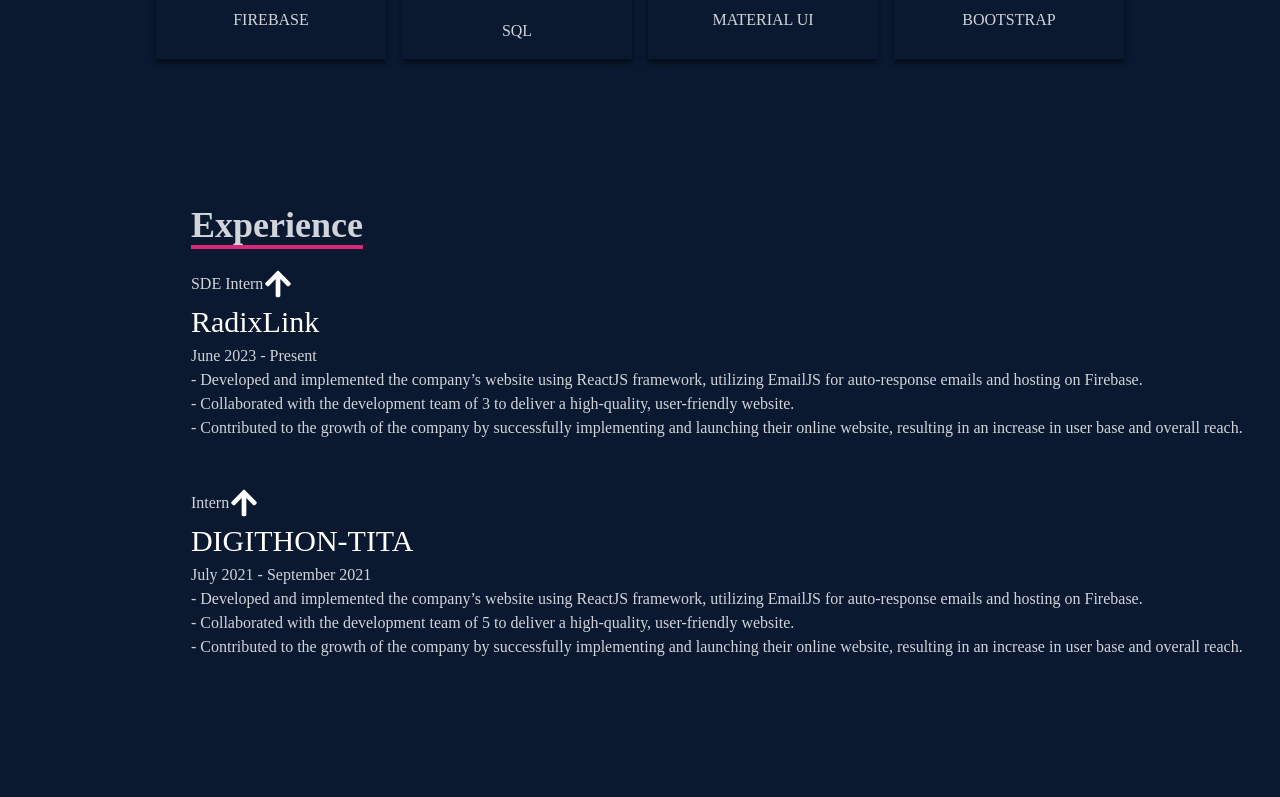
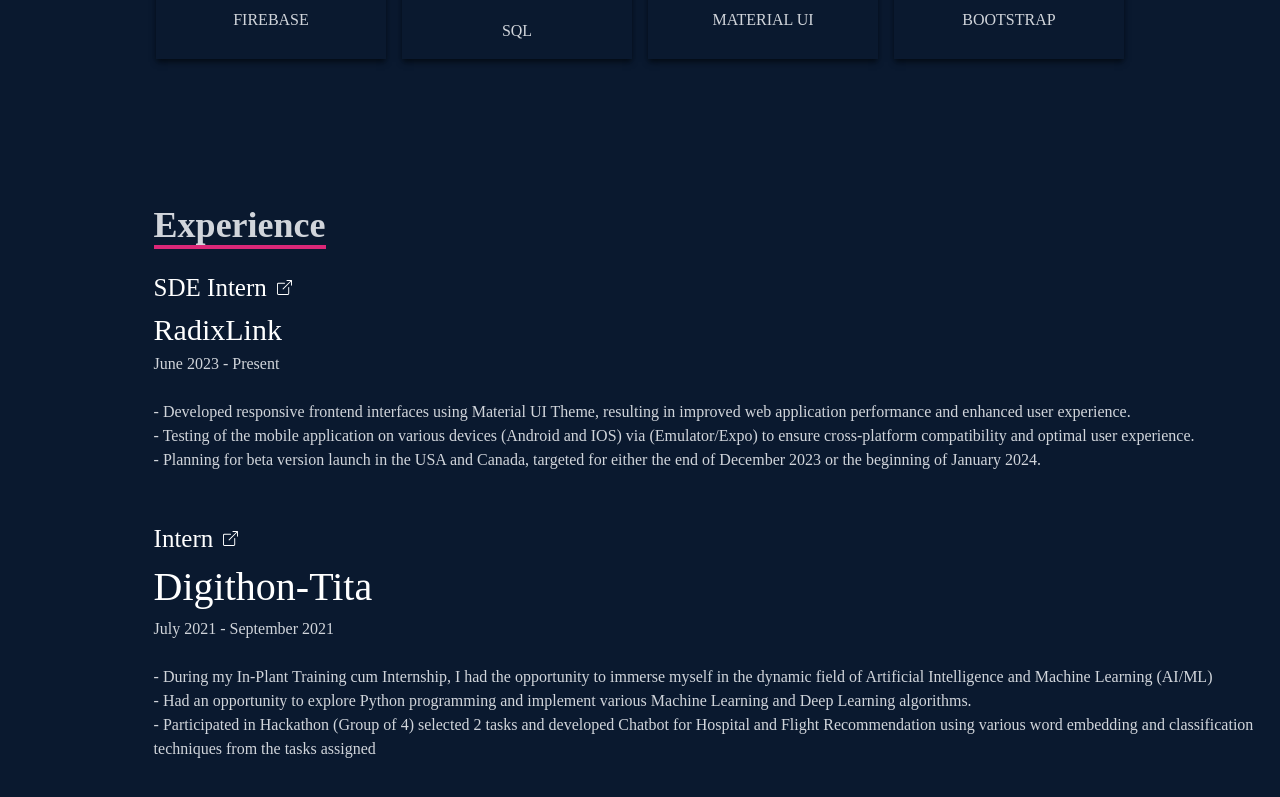
Before and after one commit to mpr7171/Personal-Portfolio-Website, a React (Create React App) app in the folder portfolio-app-react/: page / in a window 1280 px wide. Shown: the part 2195-2992 px from the top of the page. Built offline with nearby package versions, Linux system fonts and the light colour scheme.

Commit message:
Finished the Experience Section

```diff
--- a/portfolio-app-react/src/components/Experience.jsx
+++ b/portfolio-app-react/src/components/Experience.jsx
@@ -1,6 +1,6 @@
 import React from "react";
 import { Container, Row, Col } from "react-bootstrap";
-import { FaArrowUp } from "react-icons/fa";
+import { BoxArrowUpRight } from "react-bootstrap-icons";
 
 const Experience = () => {
   const sectionStyles = {
@@ -18,6 +18,17 @@
   const headingWithArrowStyles = {
     display: "flex",
     alignItems: "center",
+  };
+
+  const internHeadingStyles = {
+    color: "white",
+    fontSize: "25px",
+    marginRight: "10px",
+  };
+
+  const arrowIconStyles = {
+    color: "white",
+    fontSize: "15px",
   };
 
   return (
@@ -42,18 +53,17 @@
               <Col>
                 <div>
                   <h2 style={headingWithArrowStyles}>
-                    SDE Intern{" "}
+                    <span style={internHeadingStyles}>SDE Intern</span>{" "}
                     <a
-                      href="https://drive.google.com/file/d/1GXrOn1khGRXrkNpeCW4PGdvuqNnf46np/view?usp=sharing"
+                      href="https://drive.google.com/file/d/1Wuo2pLFZNlSYHOqfmqbb4cA45IKOxaMj/view?usp=drive_link"
                       target={"_blank"}
-                      style={{ color: "white", fontSize: "30px" }}
+                      style={arrowIconStyles}
                     >
-                      <FaArrowUp />
+                      <BoxArrowUpRight />
                     </a>
                   </h2>
                   <h3>
                     <a
-                      href="https://weiw.in/"
                       target={"_blank"}
                       style={{
                         color: "white",
@@ -66,63 +76,65 @@
                   </h3>
                 </div>
                 <h4>June 2023 - Present</h4>
+                <br />
                 <p>
-                  - Developed and implemented the company’s website using
-                  ReactJS framework, utilizing EmailJS for auto-response emails
-                  and hosting on Firebase.
+                  - Developed responsive frontend interfaces using Material UI
+                  Theme, resulting in improved web application performance and
+                  enhanced user experience.
                   <br />
-                  - Collaborated with the development team of 3 to deliver a
-                  high-quality, user-friendly website.
-                  <br />
-                  - Contributed to the growth of the company by successfully
-                  implementing and launching their online website, resulting in
-                  an increase in user base and overall reach.
+                  - Testing of the mobile application on various devices
+                  (Android and IOS) via (Emulator/Expo) to ensure cross-platform
+                  compatibility and optimal user experience.
+                  <br />- Planning for beta version launch in the USA and
+                  Canada, targeted for either the end of December 2023 or the
+                  beginning of January 2024.
                 </p>
               </Col>
             </Row>
 
-            <br></br>
-            <br></br>
+            <br />
+            <br />
 
             <Row style={marginBottomStyles}>
               <Col>
                 <div>
                   <h3 style={headingWithArrowStyles}>
-                    Intern{" "}
+                    <span style={internHeadingStyles}>Intern</span>{" "}
                     <a
-                      href="https://drive.google.com/file/d/1GXrOn1khGRXrkNpeCW4PGdvuqNnf46np/view?usp=sharing"
+                      href="https://drive.google.com/file/d/12WgqNMRg-7F-JTU5OOT6ShL90yhKmPlA/view?usp=drive_link"
                       target={"_blank"}
-                      style={{ color: "white", fontSize: "30px" }}
+                      style={arrowIconStyles}
                     >
-                      <FaArrowUp />
+                      <BoxArrowUpRight />
                     </a>
                   </h3>
                   <h3>
                     <a
-                      href="https://weiw.in/"
                       target={"_blank"}
                       style={{
                         color: "white",
-                        fontSize: "30px",
+                        fontSize: "40px",
                         textDecoration: "none",
                       }}
                     >
-                      DIGITHON-TITA
+                      Digithon-Tita
                     </a>
                   </h3>
                 </div>
                 <h4>July 2021 - September 2021</h4>
+                <br />
                 <p>
-                  - Developed and implemented the company’s website using
-                  ReactJS framework, utilizing EmailJS for auto-response emails
-                  and hosting on Firebase.
+                  - During my In-Plant Training cum Internship, I had the
+                  opportunity to immerse myself in the dynamic field of
+                  Artificial Intelligence and Machine Learning (AI/ML)
                   <br />
-                  - Collaborated with the development team of 5 to deliver a
-                  high-quality, user-friendly website.
-                  <br />
-                  - Contributed to the growth of the company by successfully
-                  implementing and launching their online website, resulting in
-                  an increase in user base and overall reach.
+                  - Had an opportunity to explore Python programming and
+                  implement various Machine Learning and Deep Learning
+                  algorithms.
+                  <br />- Participated in Hackathon (Group of 4) selected 2
+                  tasks and developed Chatbot for Hospital and Flight
+                  Recommendation using various word embedding and classification
+                  techniques from the tasks assigned
                 </p>
               </Col>
             </Row>
--- a/portfolio-app-react/src/components/Home.jsx
+++ b/portfolio-app-react/src/components/Home.jsx
@@ -5,12 +5,12 @@
 const Home = () => {
   const containerStyles = {
     display: "flex",
-    flexDirection: "row", // Arrange the content in a row
-    alignItems: "center", // Vertically center the content
+    flexDirection: "row",
+    alignItems: "center",
   };
 
   const leftContentStyles = {
-    flex: 1, // Take up all available horizontal space
+    flex: 1,
   };
 
   const taglineStyles = {
@@ -28,8 +28,8 @@
   };
 
   const imageContainerStyles = {
-    width: "30%",
-    height: "40%",
+    width: "40%",
+    height: "55%",
     borderRadius: "50%",
     overflow: "hidden",
     marginLeft: "5%",
@@ -44,11 +44,8 @@
 
   return (
     <div name="home" className="w-full h-screen bg-[#0a192f]">
-      {/* Container */}
       <div className="max-w-[1000px] mx-auto px-8 flex flex-col justify-center h-full" style={containerStyles}>
-        {/* Left Content */}
         <div style={leftContentStyles}>
-          {/* Tagline with applied styles */}
           <span style={taglineStyles}>Welcome to my Portfolio</span>
 
           <div>
@@ -81,7 +78,6 @@
           </div>
         </div>
 
-        {/* Right Content - Image */}
         <div style={imageContainerStyles}>
           <img
             src={Profile}
```
